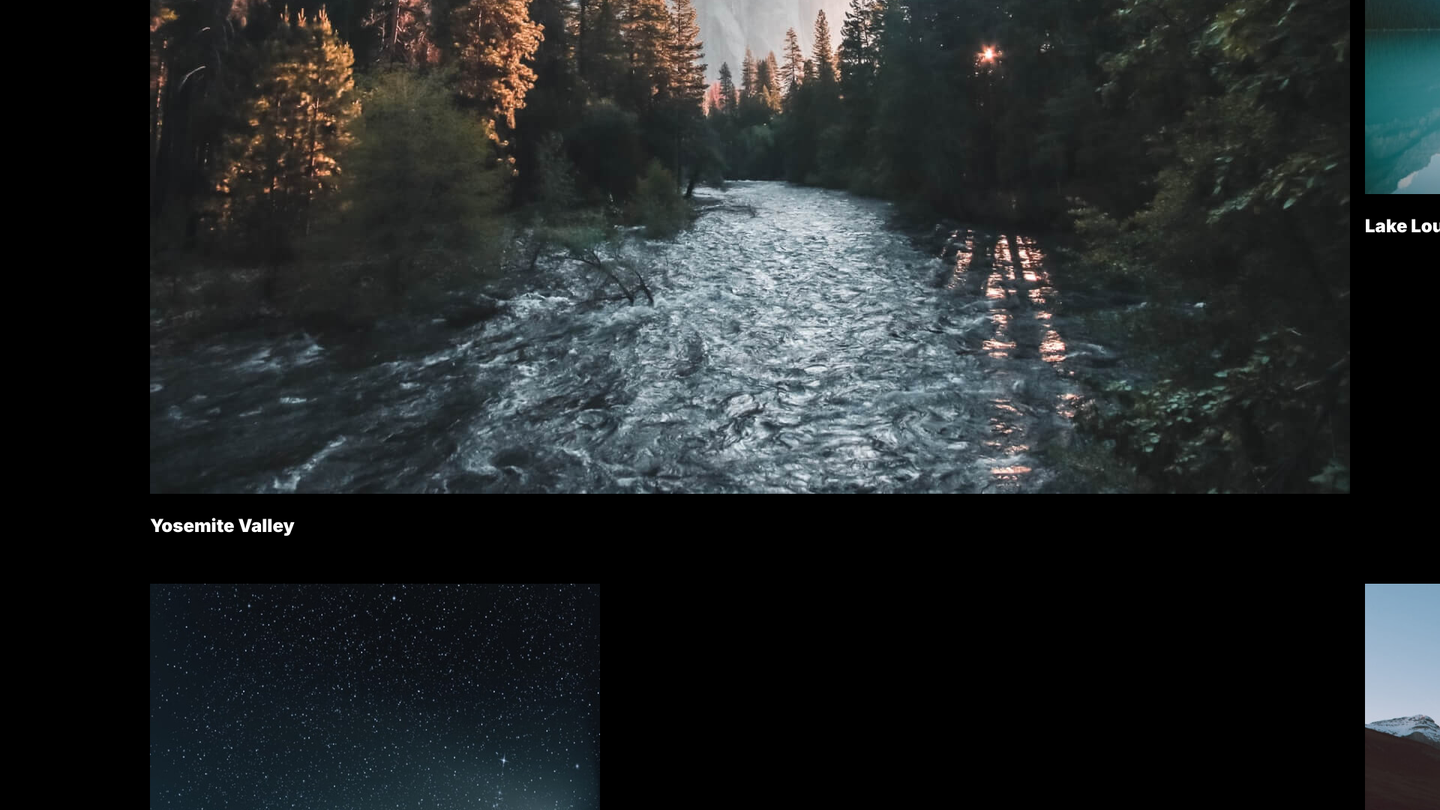
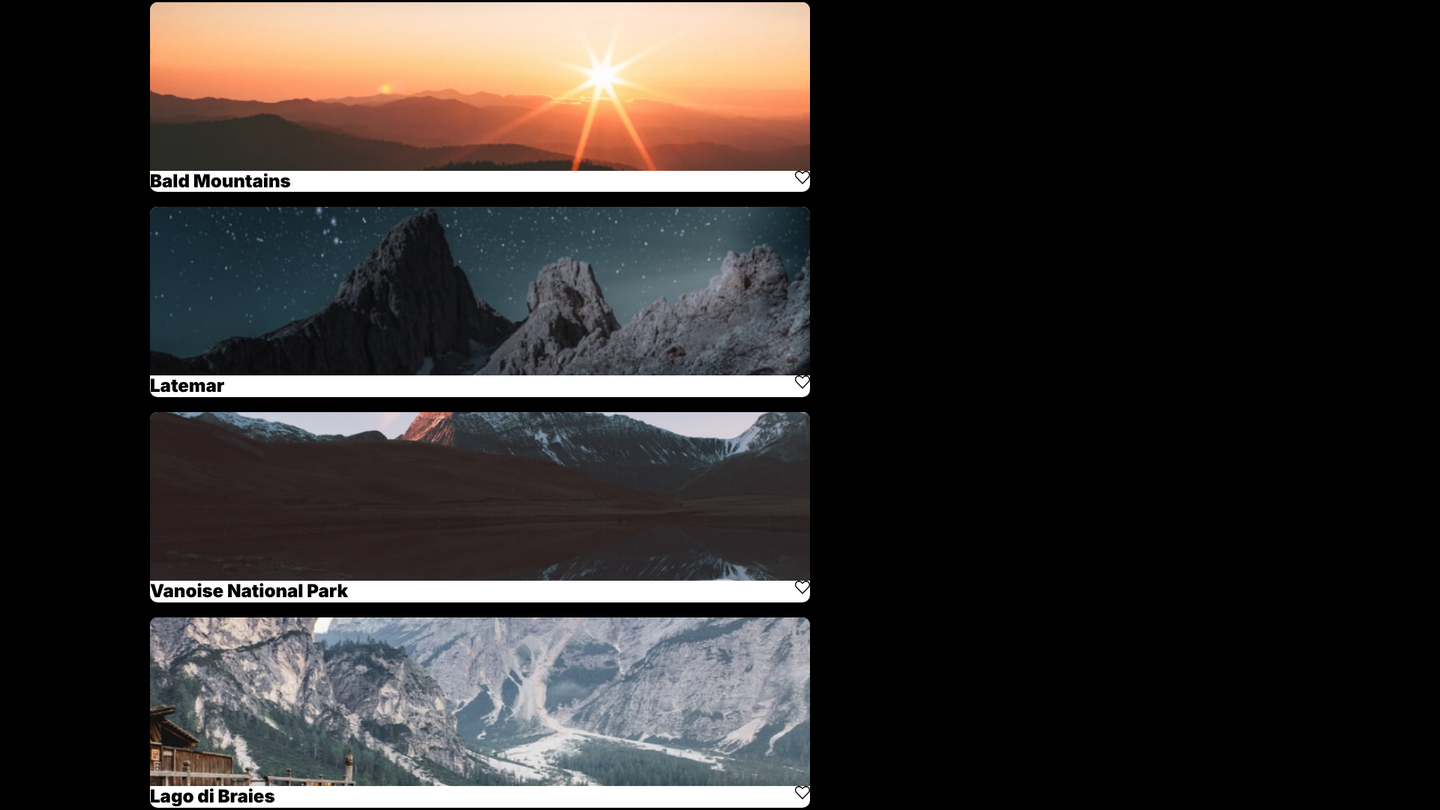
Before and after one commit to presnik/se_project_aroundtheus, a plain HTML site: page index.html in a window 1280 px wide. Shown: the part 834-1915 px from the top of the page at 75% size, 1920 px wide, since content can reach past the window. Drawn offline with Linux system fonts and the light colour scheme.

Commit message:
Start fixing cards

```diff
--- a/blocks/card.css
+++ b/blocks/card.css
@@ -1,9 +1,36 @@
 .card {
-  border-radius: 50%;
+  border-radius: 10px;
+  background-color: white;
+  display: grid;
+  grid-template-areas:
+    "image image"
+    "title button";
 }
-.card__description {
+.card__image {
+  grid-area: image;
+  width: 100%;
+  height: 225px;
+  object-fit: cover;
+  border-top-left-radius: 10px;
+  border-top-right-radius: 10px;
+}
+
+.card__title {
+  grid-area: title;
   font-family: "Inter Black", Arial, Helvetica, sans-serif;
   font-weight: 900;
   font-size: 24px;
   line-height: 1.2;
+  color: black;
+  margin: 0;
 }
+
+.card__button-like {
+  grid-area: button;
+  background-image: url(../images/like.svg);
+  background-repeat: no-repeat;
+  background-position: center;
+  width: 21px;
+  height: 18px;
+  margin-left: auto;
+}
--- a/blocks/gallery.css
+++ b/blocks/gallery.css
@@ -1,9 +1,10 @@
 .gallery {
+  font-family: "Inter Regular", Arial, Helvetica, sans-serif;
   margin-top: 51px;
 }
 
-.gallery__grid {
+.gallery__cards {
   display: grid;
-  grid-template-columns: repeat(3, 1fr);
-  gap: 20px;
+  grid-template-columns: repeat(1, 1fr);
+  grid-gap: 20px 18px;
 }
--- a/blocks/header.css
+++ b/blocks/header.css
@@ -1,4 +1,11 @@
 .header {
   margin-top: 45px;
-  max-width: 880px;
+  display: flex;
+  margin-top: 45px;
 }
+
+.header__logo {
+  width: 173px;
+  height: 33px;
+  justify-items: start;
+}
--- a/blocks/page.css
+++ b/blocks/page.css
@@ -3,6 +3,16 @@
   color: white;
 }
 
+.page__section {
+  max-width: 880px;
+  width: 100%;
+  position: relative;
+  margin: 0 auto;
+}
+
 .page__content {
+  display: flex;
+  flex-direction: column;
+  min-height: 100vh;
   margin: 0 200px;
 }
--- a/blocks/profile.css
+++ b/blocks/profile.css
@@ -7,6 +7,7 @@
   margin-left: 30px;
   display: grid;
   align-items: baseline;
+  min-width: 415px;
 
   grid-template-areas:
     "name button"
@@ -46,8 +47,7 @@
 
 .profile__add-button {
   background: url(../images/add_button.svg) no-repeat center;
+  margin-left: auto;
   width: 150px;
   height: 50px;
-  margin-left: auto;
-  /* test text for git test */
 }
--- a/index.html
+++ b/index.html
@@ -41,18 +41,17 @@
           </div>
           <button class="button profile__add-button" type="button"></button>
         </section>
+
         <section class="gallery">
-          <div class="gallery__grid">
+          <div class="gallery__cards">
             <div class="card">
               <img
                 src="./images/yosemite.jpg"
                 alt="Yosemite Valley"
                 class="card__image"
               />
-              <p class="card__description">Yosemite Valley</p>
-              <button class="button card__button-like" type="button">
-                Like
-              </button>
+              <h2 class="card__title">Yosemite Valley</h2>
+              <button class="button card__button-like" type="button"></button>
             </div>
             <div class="card">
               <img
@@ -60,10 +59,8 @@
                 alt="Lake Louise"
                 class="card__image"
               />
-              <p class="card__description">Lake Louise</p>
-              <button class="button card__button-like" type="button">
-                Like
-              </button>
+              <p class="card__title">Lake Louise</p>
+              <button class="button card__button-like" type="button"></button>
             </div>
             <div class="card">
               <img
@@ -71,10 +68,8 @@
                 alt="Bald Mountains"
                 class="card__image"
               />
-              <p class="card__description">Bald Mountains</p>
-              <button class="button card__button-like" type="button">
-                Like
-              </button>
+              <p class="card__title">Bald Mountains</p>
+              <button class="button card__button-like" type="button"></button>
             </div>
             <div class="card">
               <img
@@ -82,10 +77,8 @@
                 alt="Latemar"
                 class="card__image"
               />
-              <p class="card__description">Latemar</p>
-              <button class="button card__button-like" type="button">
-                Like
-              </button>
+              <p class="card__title">Latemar</p>
+              <button class="button card__button-like" type="button"></button>
             </div>
             <div class="card">
               <img
@@ -93,10 +86,8 @@
                 alt="Vanoise National Park"
                 class="card__image"
               />
-              <p class="card__description">Vanoise National Park</p>
-              <button class="button card__button-like" type="button">
-                Like
-              </button>
+              <p class="card__title">Vanoise National Park</p>
+              <button class="button card__button-like" type="button"></button>
             </div>
             <div class="card">
               <img
@@ -104,10 +95,8 @@
                 alt="Lago di Braies"
                 class="card__image"
               />
-              <p class="card__description">Lago di Braies</p>
-              <button class="button card__button-like" type="button">
-                Like
-              </button>
+              <p class="card__title">Lago di Braies</p>
+              <button class="button card__button-like" type="button"></button>
             </div>
           </div>
         </section>
```
